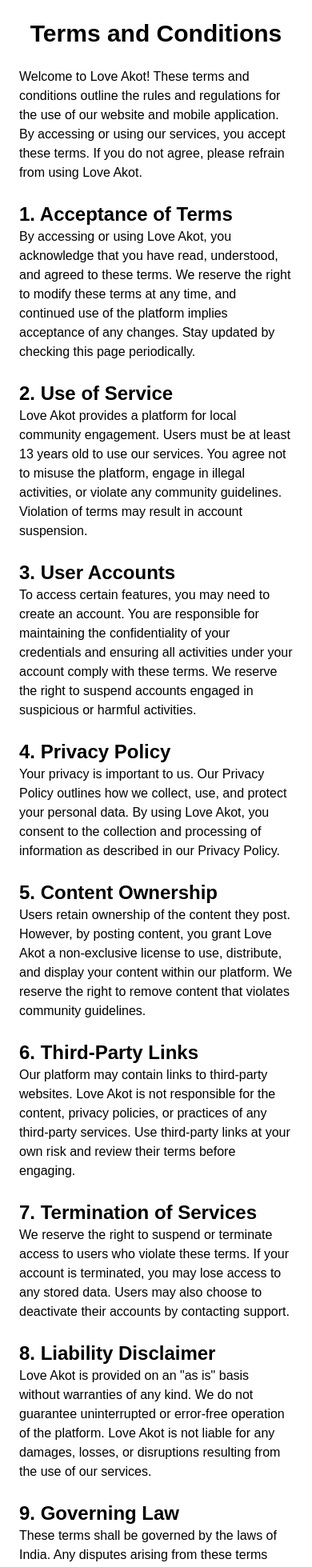
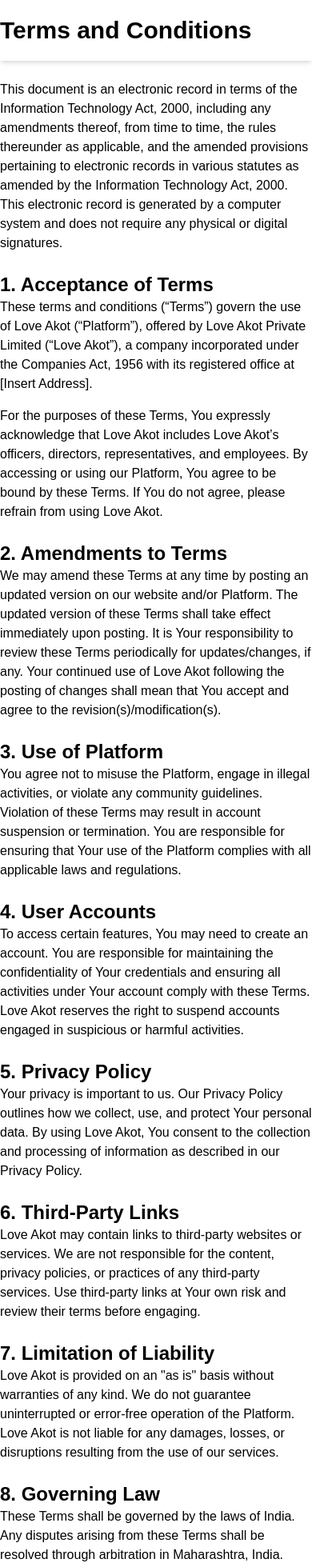
Before and after one commit to ShaileshS237/la_website_react, a React (Create React App) app: page /terms-and-conditions in a window 390 px wide. Shown: the top 1959 px of the page at 80% size. Built offline with nearby package versions, Linux system fonts and the light colour scheme; a web font is replaced by a local one.

Commit message:
mobile view

```diff
--- a/src/component/TNC.jsx
+++ b/src/component/TNC.jsx
@@ -2,98 +2,105 @@
 
 const TermsAndConditions = () => {
 	return (
-		<div className="container mx-auto p-6">
-			<h1 className="text-3xl font-bold text-center mb-6">
+		<div className="App">
+			<div id="home" className="py-5 bg-white shadow-md">
+				<h1 className="text-3xl container mx-auto font-bold">
 					Terms and Conditions
 				</h1>
-
+			</div>
+			<div className="container mx-auto py-6">
 				<p className="mb-4">
-				Welcome to Love Akot! These terms and conditions outline the rules and
-				regulations for the use of our website and mobile application. By
-				accessing or using our services, you accept these terms. If you do not
-				agree, please refrain from using Love Akot.
+					This document is an electronic record in terms of the Information
+					Technology Act, 2000, including any amendments thereof, from time to
+					time, the rules thereunder as applicable, and the amended provisions
+					pertaining to electronic records in various statutes as amended by the
+					Information Technology Act, 2000. This electronic record is generated
+					by a computer system and does not require any physical or digital
+					signatures.
 				</p>
 
 				<h2 className="text-2xl font-semibold mt-6">1. Acceptance of Terms</h2>
 				<p className="mb-4">
-				By accessing or using Love Akot, you acknowledge that you have read,
-				understood, and agreed to these terms. We reserve the right to modify
-				these terms at any time, and continued use of the platform implies
-				acceptance of any changes. Stay updated by checking this page
-				periodically.
+					These terms and conditions (“Terms”) govern the use of Love Akot
+					(“Platform”), offered by Love Akot Private Limited (“Love Akot”), a
+					company incorporated under the Companies Act, 1956 with its registered
+					office at [Insert Address].
+				</p>
+				<p className="mb-4">
+					For the purposes of these Terms, You expressly acknowledge that Love
+					Akot includes Love Akot’s officers, directors, representatives, and
+					employees. By accessing or using our Platform, You agree to be bound
+					by these Terms. If You do not agree, please refrain from using Love
+					Akot.
 				</p>
 
-			<h2 className="text-2xl font-semibold mt-6">2. Use of Service</h2>
+				<h2 className="text-2xl font-semibold mt-6">2. Amendments to Terms</h2>
 				<p className="mb-4">
-				Love Akot provides a platform for local community engagement. Users must
-				be at least 13 years old to use our services. You agree not to misuse
-				the platform, engage in illegal activities, or violate any community
-				guidelines. Violation of terms may result in account suspension.
+					We may amend these Terms at any time by posting an updated version on
+					our website and/or Platform. The updated version of these Terms shall
+					take effect immediately upon posting. It is Your responsibility to
+					review these Terms periodically for updates/changes, if any. Your
+					continued use of Love Akot following the posting of changes shall mean
+					that You accept and agree to the revision(s)/modification(s).
 				</p>
 
-			<h2 className="text-2xl font-semibold mt-6">3. User Accounts</h2>
+				<h2 className="text-2xl font-semibold mt-6">3. Use of Platform</h2>
 				<p className="mb-4">
-				To access certain features, you may need to create an account. You are
-				responsible for maintaining the confidentiality of your credentials and
-				ensuring all activities under your account comply with these terms. We
-				reserve the right to suspend accounts engaged in suspicious or harmful
-				activities.
+					You agree not to misuse the Platform, engage in illegal activities, or
+					violate any community guidelines. Violation of these Terms may result
+					in account suspension or termination. You are responsible for ensuring
+					that Your use of the Platform complies with all applicable laws and
+					regulations.
 				</p>
 
-			<h2 className="text-2xl font-semibold mt-6">4. Privacy Policy</h2>
+				<h2 className="text-2xl font-semibold mt-6">4. User Accounts</h2>
+				<p className="mb-4">
+					To access certain features, You may need to create an account. You are
+					responsible for maintaining the confidentiality of Your credentials
+					and ensuring all activities under Your account comply with these
+					Terms. Love Akot reserves the right to suspend accounts engaged in
+					suspicious or harmful activities.
+				</p>
+
+				<h2 className="text-2xl font-semibold mt-6">5. Privacy Policy</h2>
 				<p className="mb-4">
 					Your privacy is important to us. Our Privacy Policy outlines how we
-				collect, use, and protect your personal data. By using Love Akot, you
-				consent to the collection and processing of information as described in
-				our Privacy Policy.
-			</p>
-
-			<h2 className="text-2xl font-semibold mt-6">5. Content Ownership</h2>
-			<p className="mb-4">
-				Users retain ownership of the content they post. However, by posting
-				content, you grant Love Akot a non-exclusive license to use, distribute,
-				and display your content within our platform. We reserve the right to
-				remove content that violates community guidelines.
+					collect, use, and protect Your personal data. By using Love Akot, You
+					consent to the collection and processing of information as described
+					in our Privacy Policy.
 				</p>
 
 				<h2 className="text-2xl font-semibold mt-6">6. Third-Party Links</h2>
 				<p className="mb-4">
-				Our platform may contain links to third-party websites. Love Akot is not
-				responsible for the content, privacy policies, or practices of any
-				third-party services. Use third-party links at your own risk and review
-				their terms before engaging.
+					Love Akot may contain links to third-party websites or services. We
+					are not responsible for the content, privacy policies, or practices of
+					any third-party services. Use third-party links at Your own risk and
+					review their terms before engaging.
 				</p>
 
 				<h2 className="text-2xl font-semibold mt-6">
-				7. Termination of Services
+					7. Limitation of Liability
 				</h2>
-			<p className="mb-4">
-				We reserve the right to suspend or terminate access to users who violate
-				these terms. If your account is terminated, you may lose access to any
-				stored data. Users may also choose to deactivate their accounts by
-				contacting support.
-			</p>
-
-			<h2 className="text-2xl font-semibold mt-6">8. Liability Disclaimer</h2>
 				<p className="mb-4">
 					Love Akot is provided on an "as is" basis without warranties of any
 					kind. We do not guarantee uninterrupted or error-free operation of the
-				platform. Love Akot is not liable for any damages, losses, or
+					Platform. Love Akot is not liable for any damages, losses, or
 					disruptions resulting from the use of our services.
 				</p>
 
-			<h2 className="text-2xl font-semibold mt-6">9. Governing Law</h2>
+				<h2 className="text-2xl font-semibold mt-6">8. Governing Law</h2>
 				<p className="mb-4">
-				These terms shall be governed by the laws of India. Any disputes arising
-				from these terms shall be resolved through arbitration in Maharashtra,
-				India.
+					These Terms shall be governed by the laws of India. Any disputes
+					arising from these Terms shall be resolved through arbitration in
+					Maharashtra, India.
 				</p>
 
-			<h2 className="text-2xl font-semibold mt-6">10. Contact Information</h2>
+				<h2 className="text-2xl font-semibold mt-6">9. Contact Information</h2>
 				<p className="mb-4">
-				If you have any questions or concerns regarding these terms, please
+					If You have any questions or concerns regarding these Terms, please
 					contact us at [Insert Contact Information].
 				</p>
+			</div>
 		</div>
 	);
 };
```
Also changed, not shown: src/component/Home.jsx (+105 -47 lines). Lines whose indentation alone changed are shown as unchanged.
